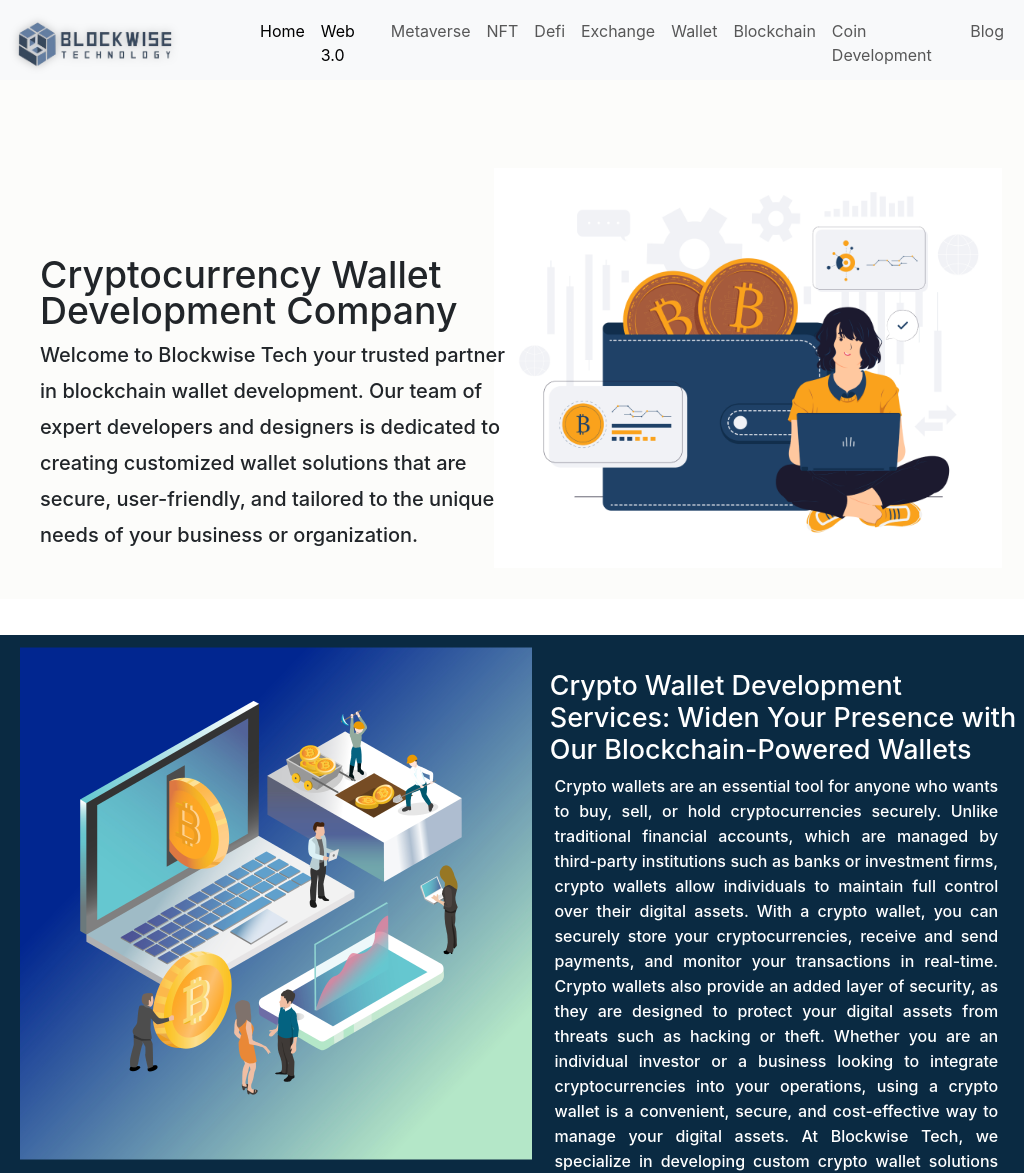
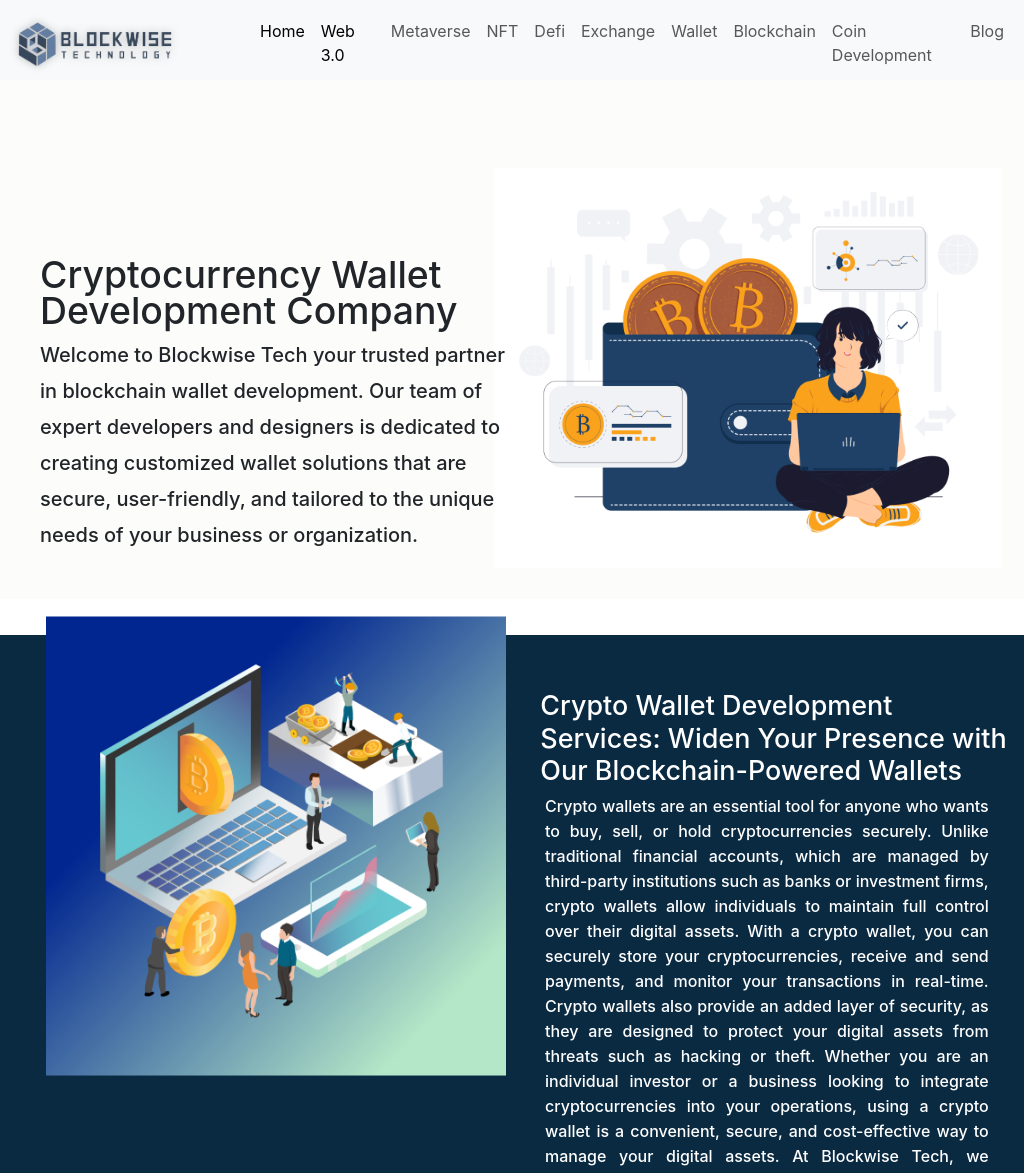
Before and after one commit to placeparks/Blockwise-tech, a React (Create React App) app: page /Wallet in a window 1024 px wide. Shown: the top 1173 px of the page. Built offline with nearby package versions, Linux system fonts and the light colour scheme.

Commit message:
Update Imp.module.css

```diff
--- a/src/components/Wallet/Imp.module.css
+++ b/src/components/Wallet/Imp.module.css
@@ -58,6 +58,7 @@
         text-align: center;
     }
 }
+
 @media only screen and (min-width: 768px) and (max-width: 1024px) {
 
     .section1 img {
@@ -82,19 +83,20 @@
 @media only screen and (min-width: 834px) and (max-width: 1194px) {
     .section1 img {
         margin-left: -50%;
-        margin-top: 3%;
+        margin-top: 2%;
+        height: 460px;
 
     }
 
     .section1 h3 {
         width: 50%;
-        margin-left: 58%;
-        margin-top: -52%;
+        margin-left: 56%;
+        margin-top: -41%;
     }
 
     .section1 h6 {
         width: 47%;
-        margin-left: 56%;
+        margin-left: 54%;
         line-height: 25px;
         text-align: justify;
     }
```
